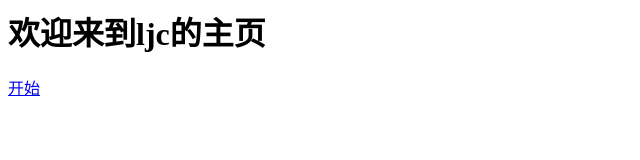
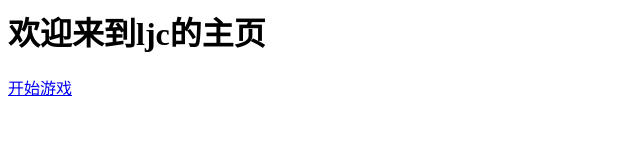
Before and after one commit to ljcOIer/home, a plain HTML site: page index.html in a window 1280 px wide. Shown: the full height of the page, 0-640 px from the left. Drawn offline with Linux system fonts and the light colour scheme.

Commit message:
Update index.html

```diff
--- a/index.html
+++ b/index.html
@@ -1,2 +1,2 @@
 <h1>欢迎来到ljc的主页</h1>
-<a href="/game.html">开始</a>
+<a href="/game.html">开始游戏</a>
```
